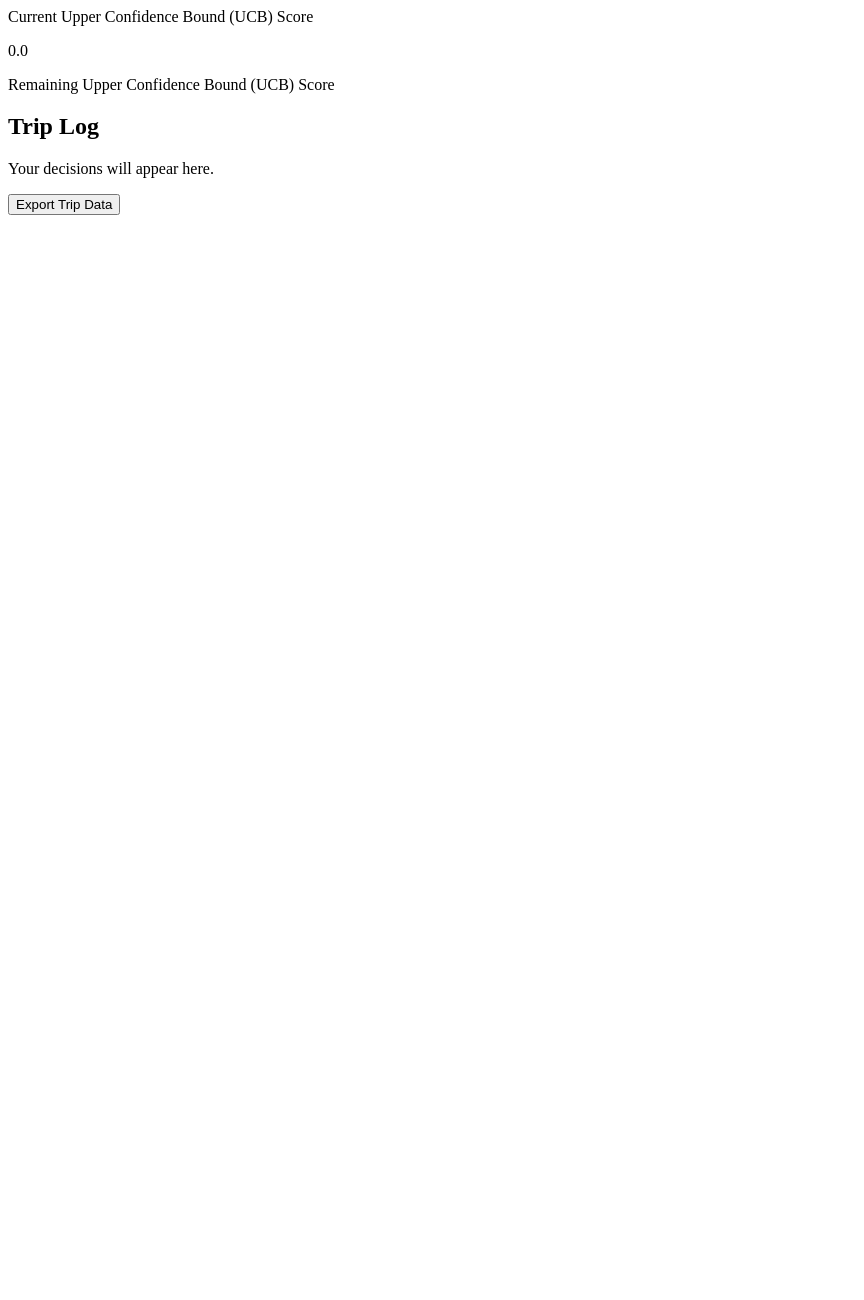
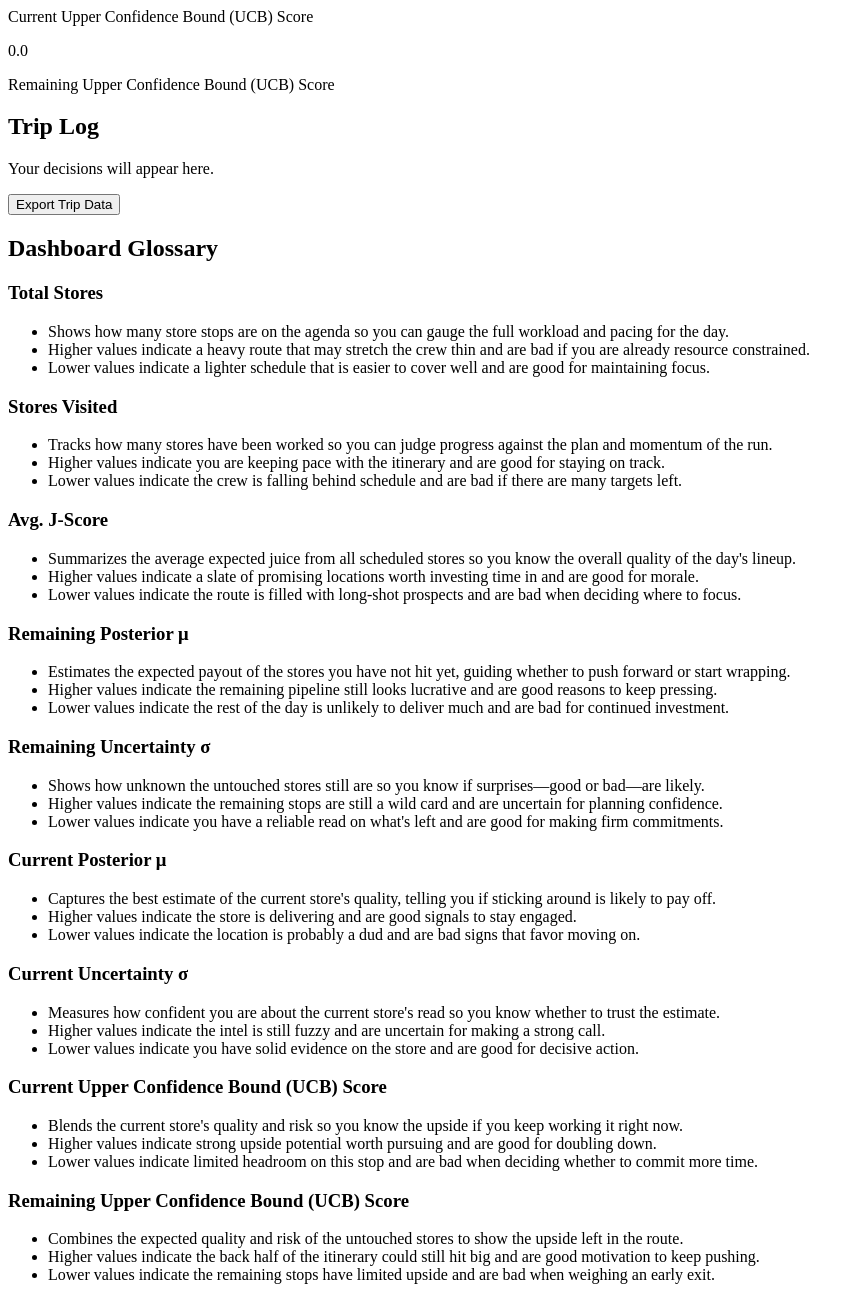
Before and after one commit to jasonwoodard/rustbelt, a Node project: template src/io/templates/day-of.mustache in a window 1280 px wide. Shown: the part 1206-2506 px from the top of the page, without its empty margins (0-864 px from the left). Before the commit the page ends 1421 px from the top, so only its background shows below. Run offline with Node 20 templates, Linux system fonts and the light colour scheme; the template is opened without the code that fills it, so the values that code supplies are empty.

Commit message:
Add dashboard glossary to day-of view

```diff
--- a/src/io/templates/day-of.mustache
+++ b/src/io/templates/day-of.mustache
@@ -186,6 +186,83 @@
           </div>
         </section>
       </main>
+      <section class="mt-10 bg-white p-6 rounded-lg shadow-sm">
+        <h2 class="text-2xl font-semibold text-stone-900 mb-4">Dashboard Glossary</h2>
+        <div class="space-y-6 text-sm text-stone-700">
+          <div>
+            <h3 class="text-lg font-semibold text-stone-800">Total Stores</h3>
+            <ul class="list-disc list-inside space-y-1">
+              <li>Shows how many store stops are on the agenda so you can gauge the full workload and pacing for the day.</li>
+              <li>Higher values indicate a heavy route that may stretch the crew thin and are bad if you are already resource constrained.</li>
+              <li>Lower values indicate a lighter schedule that is easier to cover well and are good for maintaining focus.</li>
+            </ul>
+          </div>
+          <div>
+            <h3 class="text-lg font-semibold text-stone-800">Stores Visited</h3>
+            <ul class="list-disc list-inside space-y-1">
+              <li>Tracks how many stores have been worked so you can judge progress against the plan and momentum of the run.</li>
+              <li>Higher values indicate you are keeping pace with the itinerary and are good for staying on track.</li>
+              <li>Lower values indicate the crew is falling behind schedule and are bad if there are many targets left.</li>
+            </ul>
+          </div>
+          <div>
+            <h3 class="text-lg font-semibold text-stone-800">Avg. J-Score</h3>
+            <ul class="list-disc list-inside space-y-1">
+              <li>Summarizes the average expected juice from all scheduled stores so you know the overall quality of the day's lineup.</li>
+              <li>Higher values indicate a slate of promising locations worth investing time in and are good for morale.</li>
+              <li>Lower values indicate the route is filled with long-shot prospects and are bad when deciding where to focus.</li>
+            </ul>
+          </div>
+          <div>
+            <h3 class="text-lg font-semibold text-stone-800">Remaining Posterior μ</h3>
+            <ul class="list-disc list-inside space-y-1">
+              <li>Estimates the expected payout of the stores you have not hit yet, guiding whether to push forward or start wrapping.</li>
+              <li>Higher values indicate the remaining pipeline still looks lucrative and are good reasons to keep pressing.</li>
+              <li>Lower values indicate the rest of the day is unlikely to deliver much and are bad for continued investment.</li>
+            </ul>
+          </div>
+          <div>
+            <h3 class="text-lg font-semibold text-stone-800">Remaining Uncertainty σ</h3>
+            <ul class="list-disc list-inside space-y-1">
+              <li>Shows how unknown the untouched stores still are so you know if surprises—good or bad—are likely.</li>
+              <li>Higher values indicate the remaining stops are still a wild card and are uncertain for planning confidence.</li>
+              <li>Lower values indicate you have a reliable read on what's left and are good for making firm commitments.</li>
+            </ul>
+          </div>
+          <div>
+            <h3 class="text-lg font-semibold text-stone-800">Current Posterior μ</h3>
+            <ul class="list-disc list-inside space-y-1">
+              <li>Captures the best estimate of the current store's quality, telling you if sticking around is likely to pay off.</li>
+              <li>Higher values indicate the store is delivering and are good signals to stay engaged.</li>
+              <li>Lower values indicate the location is probably a dud and are bad signs that favor moving on.</li>
+            </ul>
+          </div>
+          <div>
+            <h3 class="text-lg font-semibold text-stone-800">Current Uncertainty σ</h3>
+            <ul class="list-disc list-inside space-y-1">
+              <li>Measures how confident you are about the current store's read so you know whether to trust the estimate.</li>
+              <li>Higher values indicate the intel is still fuzzy and are uncertain for making a strong call.</li>
+              <li>Lower values indicate you have solid evidence on the store and are good for decisive action.</li>
+            </ul>
+          </div>
+          <div>
+            <h3 class="text-lg font-semibold text-stone-800">Current Upper Confidence Bound (UCB) Score</h3>
+            <ul class="list-disc list-inside space-y-1">
+              <li>Blends the current store's quality and risk so you know the upside if you keep working it right now.</li>
+              <li>Higher values indicate strong upside potential worth pursuing and are good for doubling down.</li>
+              <li>Lower values indicate limited headroom on this stop and are bad when deciding whether to commit more time.</li>
+            </ul>
+          </div>
+          <div>
+            <h3 class="text-lg font-semibold text-stone-800">Remaining Upper Confidence Bound (UCB) Score</h3>
+            <ul class="list-disc list-inside space-y-1">
+              <li>Combines the expected quality and risk of the untouched stores to show the upside left in the route.</li>
+              <li>Higher values indicate the back half of the itinerary could still hit big and are good motivation to keep pushing.</li>
+              <li>Lower values indicate the remaining stops have limited upside and are bad when weighing an early exit.</li>
+            </ul>
+          </div>
+        </div>
+      </section>
     </div>
     {{> dayOfScript}}
   </body>
```
